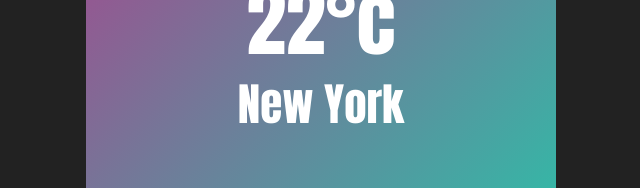
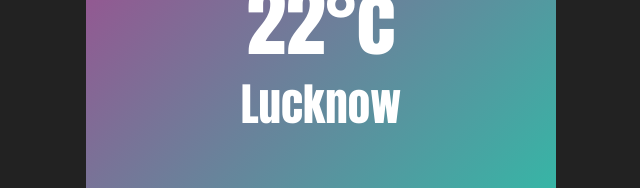
Before and after one commit to manishtiwari-45/weather-app-project, a plain HTML site: page index.html in a window 1280 px wide. Shown: the part 445-633 px from the top of the page, without its empty margins (319-959 px from the left). Drawn offline with Linux system fonts and the light colour scheme.

Commit message:
Update index.html

```diff
--- a/index.html
+++ b/index.html
@@ -16,7 +16,7 @@
         <div class="div weather">
             <img src="rain.png" class="weather-icon">
             <h1 class="temp">22°c</h1>
-            <h2 class="city">New York</h2>
+            <h2 class="city">Lucknow</h2>
             <div class="div details">
                 <div class="div col">
                     <img src="humidity.png">
```
